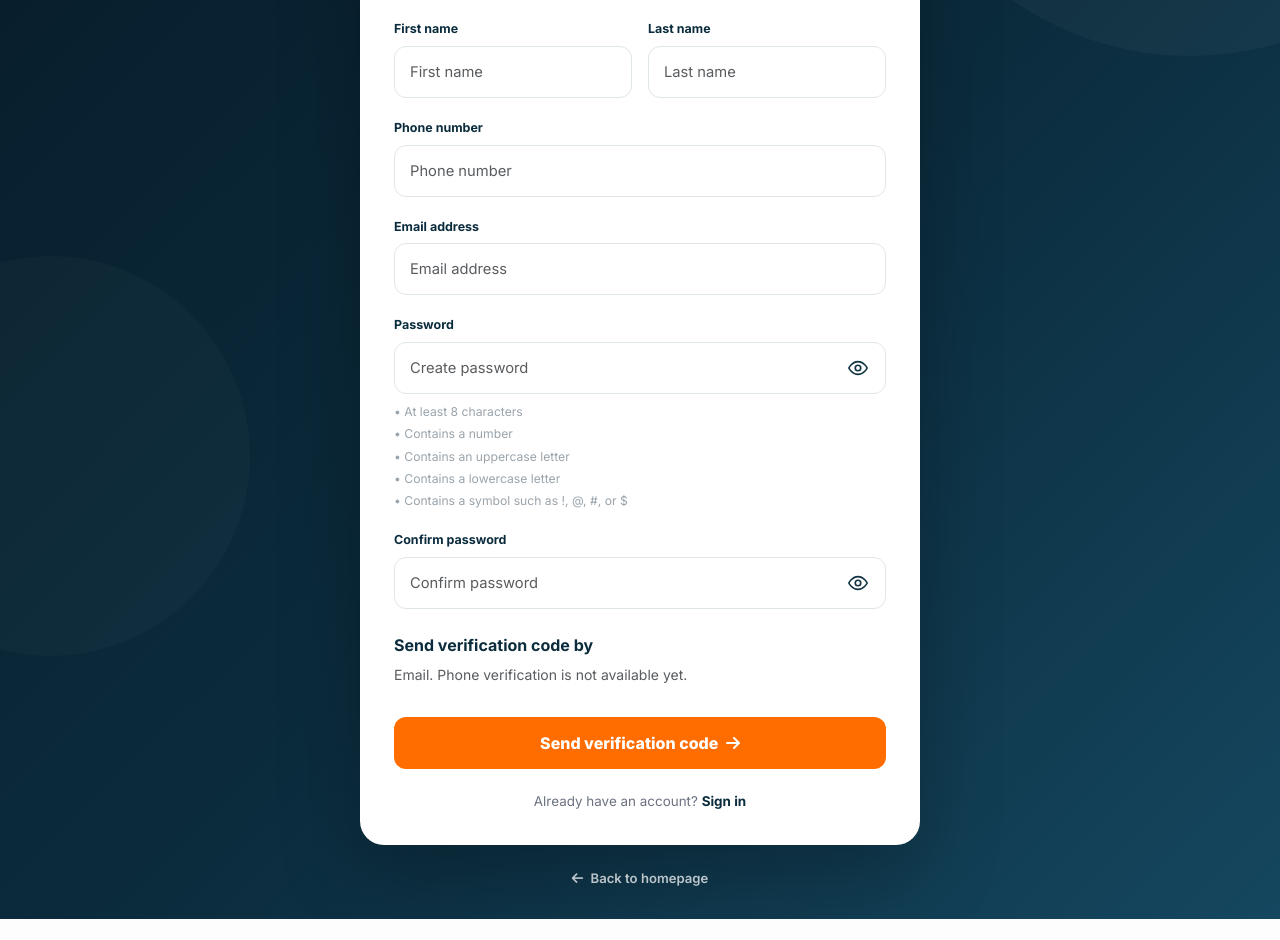
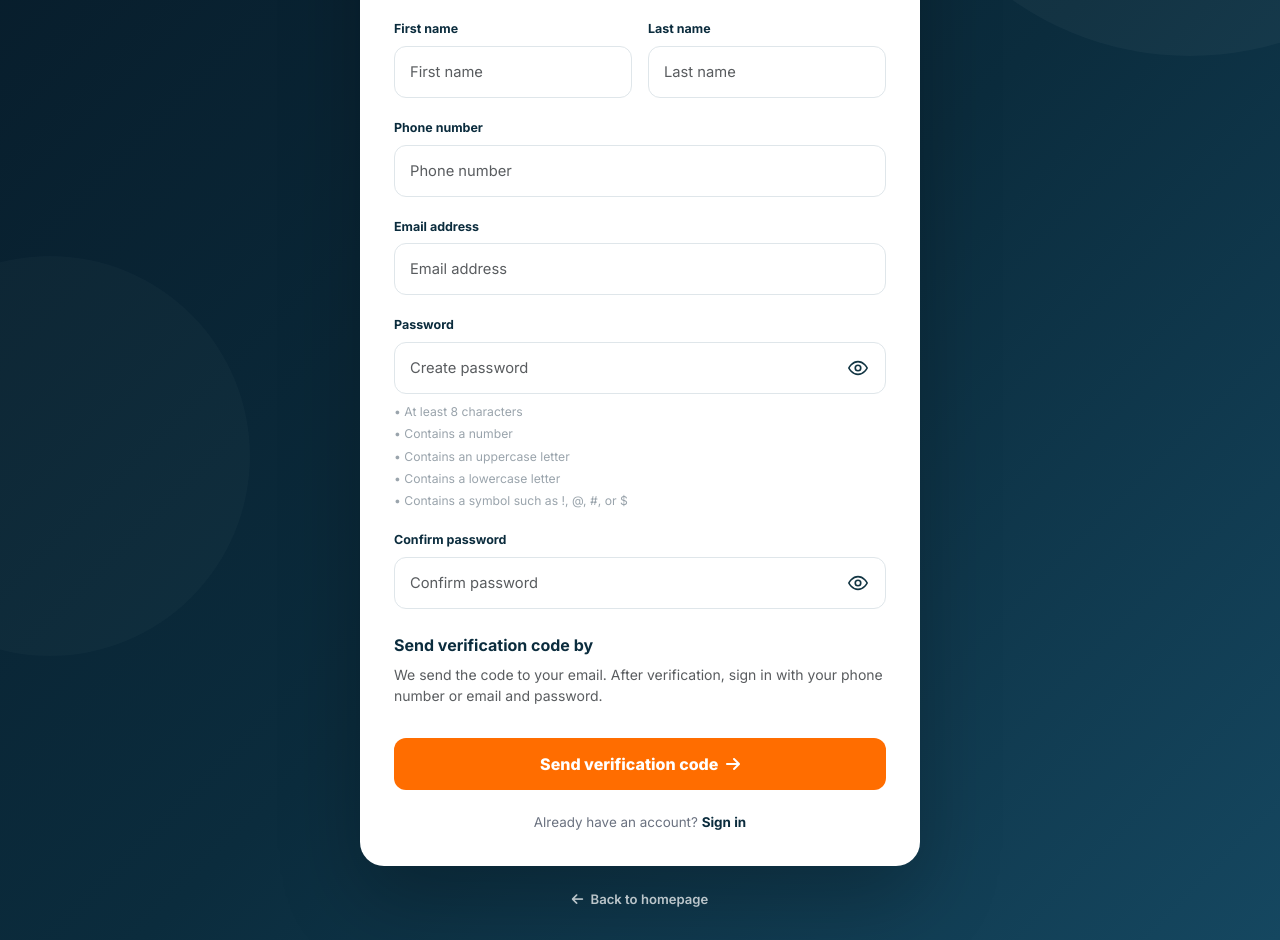
Before and after one commit to niv-3/ResultPin, a Django app: page /register/ in a window 1280 px wide. Shown: the part 314-1254 px from the top of the page. Before the commit the page ends 1233 px from the top, so only its background shows below. Run offline with Django 5.2, Linux system fonts and the light colour scheme.

Commit message:
Preserve signup details on validation errors and trace auth rejections

```diff
--- a/store/templates/store/register.html
+++ b/store/templates/store/register.html
@@ -316,7 +316,7 @@
             {% if messages %}
                 {% for message in messages %}
                     {% if message.tags == "error" %}
-                        <div class="alert alert-danger mb-4 text-center fw-semibold">
+                        <div class="alert alert-danger mb-4 text-center fw-semibold" role="alert" tabindex="-1">
                             {{ message }}
                         </div>
                     {% endif %}
@@ -330,7 +330,7 @@
                 <p class="text-center text-muted my-3">or continue with email</p>
             {% endif %}
 
-            <form method="post" novalidate>
+            <form method="post">
 
                 {% csrf_token %}
 
@@ -478,7 +478,7 @@
                     <label><input type="radio" name="otp_channel" value="email"> Email instead</label>
                     {% else %}
                     <input type="hidden" name="otp_channel" value="email">
-                    <p class="small text-muted">Email. Phone verification is not available yet.</p>
+                    <p class="small text-muted">We send the code to your email. After verification, sign in with your phone number or email and password.</p>
                     {% endif %}
                 </fieldset>
 
@@ -541,13 +541,33 @@ function updatePasswordRules() {
     }
 }
 
-password.addEventListener("input", updatePasswordRules);
+password.addEventListener("input", () => {
+    password.setCustomValidity('');
+    document.querySelector('[name="password2"]').setCustomValidity('');
+    updatePasswordRules();
+});
+document.querySelector('[name="password2"]').addEventListener('input', event => event.target.setCustomValidity(''));
+const signupError = document.querySelector('[role="alert"]');
+if (signupError) signupError.focus();
 updatePasswordRules();
 </script>
 
 <script>
 document.querySelectorAll('form[method="post"]').forEach(form => {
     form.addEventListener('submit', event => {
+        if (!Object.values(passwordChecks).every(check => check(password.value))) {
+            event.preventDefault();
+            password.setCustomValidity('Use at least 8 characters with an uppercase letter, lowercase letter, number and symbol.');
+            password.reportValidity();
+            return;
+        }
+        const confirmation = form.elements.password2;
+        if (confirmation.value !== password.value) {
+            event.preventDefault();
+            confirmation.setCustomValidity('Passwords do not match.');
+            confirmation.reportValidity();
+            return;
+        }
         if (form.dataset.submitting) { event.preventDefault(); return; }
         form.dataset.submitting = '1';
         const button = form.querySelector('button[type="submit"]');
--- a/store/test_sms_otp.py
+++ b/store/test_sms_otp.py
@@ -90,6 +90,6 @@ class PhoneSignupTests(TestCase):
         with patch('store.views.send_sms_otp', side_effect=OSError('Unavailable')):
             response = self.client.post('/register/', {'email': 'signup@example.com', 'phone': '08012345678',
                 'password': 'Strong-pass731!', 'password2': 'Strong-pass731!', 'otp_channel': 'sms'})
-        self.assertEqual(response.url, '/register/')
+        self.assertEqual(response.status_code, 200)
         self.assertNotIn('pending_user', self.client.session)
         self.assertFalse(get_user_model().objects.filter(phone='08012345678').exists())
--- a/store/views.py
+++ b/store/views.py
@@ -8,6 +8,7 @@ import re
 import time
 import random
 import secrets
+import logging
 
 from django.conf import settings
 from django.contrib import messages
@@ -32,6 +33,8 @@ from datetime import timedelta
 from django.db.models import Sum
 from django.core.paginator import Paginator
 from django.core.exceptions import ValidationError
+
+auth_logger = logging.getLogger("payvict.auth")
 
 User = get_user_model()
 
@@ -1123,6 +1126,18 @@ def register(request):
     if request.user.is_authenticated:
         return redirect("wallet")
 
+    def invalid_signup(reason, message):
+        # Record the decision, never submitted identifiers, passwords or codes.
+        auth_logger.warning("Signup rejected: %s", reason)
+        messages.error(request, message)
+        return render_signup()
+
+    def render_signup():
+        return render(request, "store/register.html", {
+            "password_symbol_pattern": SIGNUP_PASSWORD_SYMBOL_PATTERN,
+            "google_enabled": google_enabled(), "sms_otp_enabled": sms_otp_enabled(),
+        })
+
     if request.method == "POST":
         email = request.POST.get("email", "").strip().lower()
         password = request.POST.get("password")
@@ -1130,42 +1145,35 @@ def register(request):
         phone = normalize_phone(request.POST.get("phone", ""))
 
         if not phone:
-            messages.error(request, "Enter a valid Nigerian phone number.")
-            return redirect("register")
+            return invalid_signup("invalid_phone", "Enter a valid Nigerian phone number.")
         if User.objects.filter(phone=phone).exists():
-            messages.error(request, "Phone number already registered. Please sign in.")
-            return redirect("register")
+            return invalid_signup("phone_registered", "Phone number already registered. Please sign in.")
 
         try:
             validate_email(email)
         except ValidationError:
             email = ""
         if not email or not password:
-            messages.error(request, "Valid email and password required.")
-            return redirect("register")
+            return invalid_signup("invalid_email_or_password", "Valid email and password required.")
 
         if password != password2:
-            messages.error(request, "Passwords do not match.")
-            return redirect("register")
+            return invalid_signup("password_mismatch", "Passwords do not match.")
 
         if not password_is_strong(password):
-            messages.error(request, "Password must be 8+ chars with uppercase, lowercase, number, and symbol.")
-            return redirect("register")
+            return invalid_signup("weak_password", "Password must be 8+ chars with uppercase, lowercase, number, and symbol.")
 
         if User.objects.filter(email=email).exists():
-            messages.error(request, "Email already registered.")
-            return redirect("register")
+            return invalid_signup("email_registered", "Email already registered.")
 
         otp = str(secrets.randbelow(900000) + 100000)
 
         channel = request.POST.get('otp_channel', 'sms' if sms_otp_enabled() else 'email')
         if channel not in ('sms', 'email'):
-            return redirect('register')
+            return invalid_signup('invalid_channel', 'Choose an available verification method.')
         try:
             send_signup_code({'email': email, 'phone': phone}, otp, channel)
         except OSError:
-            messages.error(request, "We couldn't send your code. Please try again or choose email verification.")
-            return redirect("register")
+            return invalid_signup("delivery_failed", "We couldn't send your code. Please try again or choose email verification.")
 
         request.session["pending_user"] = {
             "email": email,
@@ -1184,10 +1192,11 @@ def register(request):
 
         # Reset any short expiry inherited from an earlier authenticated session.
         request.session.set_expiry(3600)
+        auth_logger.info("Signup verification code sent: %s", channel)
         messages.success(request, "Verification code sent!")
         return redirect("verify_otp")
 
-    return render(request, "store/register.html", {"password_symbol_pattern": SIGNUP_PASSWORD_SYMBOL_PATTERN, "google_enabled": google_enabled(), "sms_otp_enabled": sms_otp_enabled()})
+    return render_signup()
 
 
 @never_cache
@@ -1243,6 +1252,7 @@ def verify_otp(request):
             messages.error(request, "Email or phone number already registered. Please sign in.")
             return redirect("login")
 
+        auth_logger.info("Signup verified successfully")
         login(request, user)
         return redirect("home")
 
@@ -1326,6 +1336,7 @@ def custom_login(request):
                 return JsonResponse({"authenticated": True, "redirect": destination})
             return redirect(next_url or "home")
 
+        auth_logger.warning("Login rejected: credentials_not_accepted")
         if wants_json:
             return JsonResponse({"message": "Email, phone number or password is incorrect."}, status=400)
         messages.error(request, "Invalid credentials.")
```
Also changed, not shown: store/test_signup_otp.py (+38 -0 lines).
